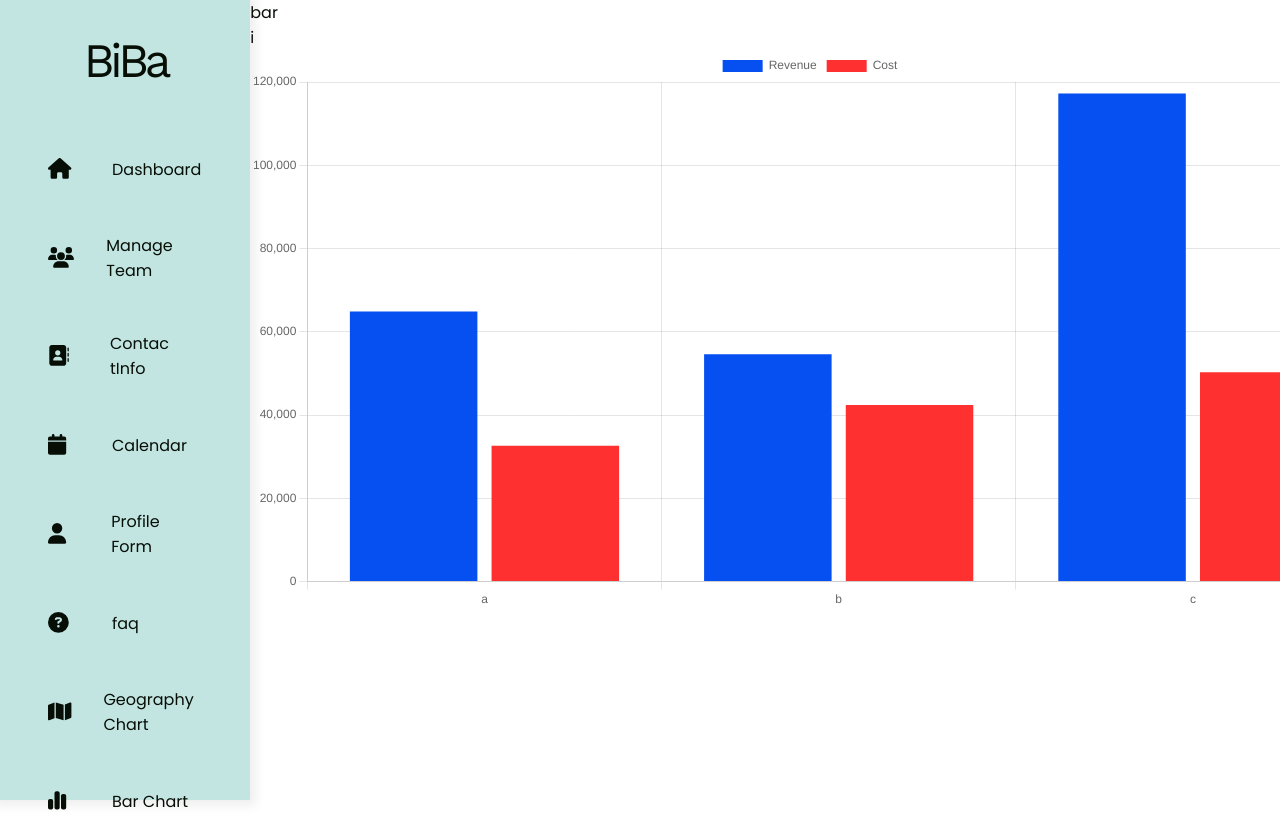
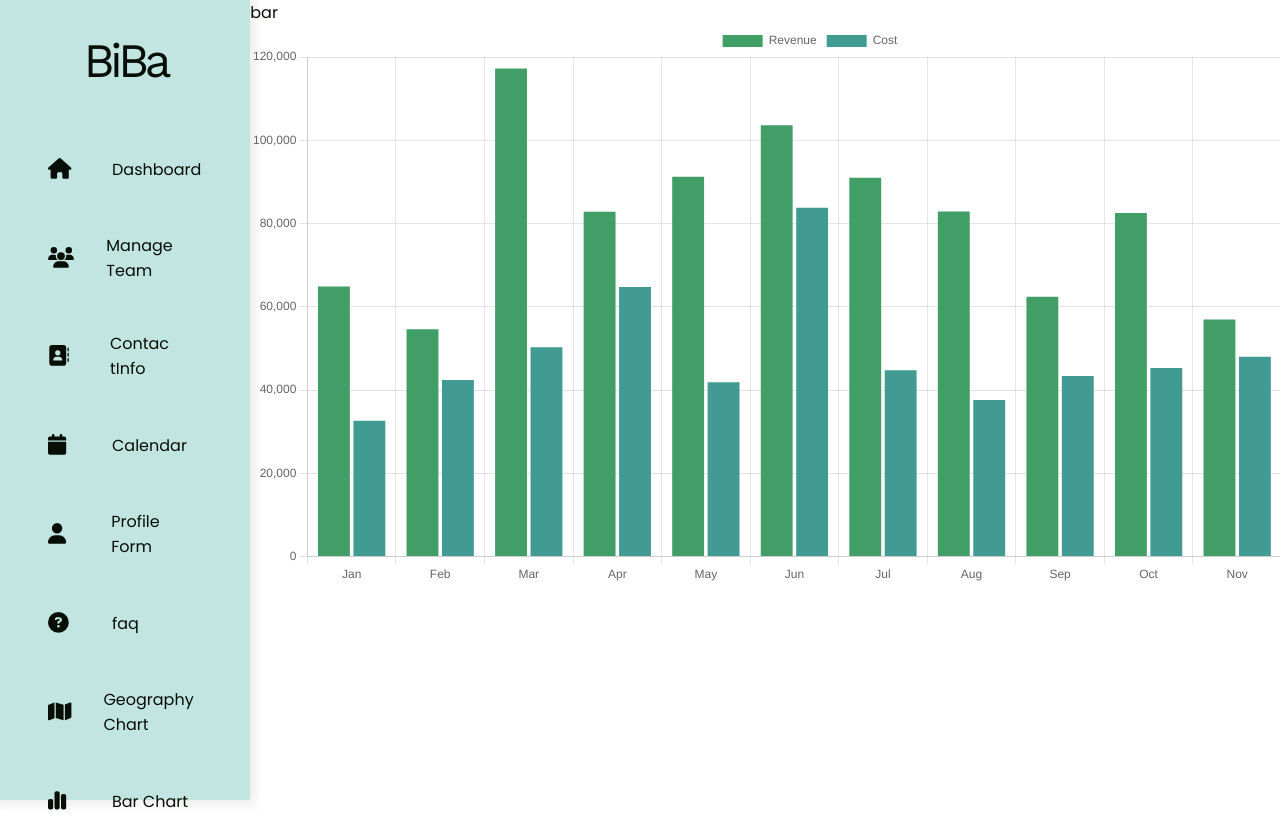
Before and after one commit to HamzaHamani/Dashboard, a React (Vite) app: page /barChart in a window 1280 px wide. Shown: the top 833 px of the page. Built offline with nearby package versions, Linux system fonts and the light colour scheme.

Commit message:
added styles to charts

```diff
--- /dev/null
+++ b/src/components/Charbig.jsx
@@ -0,0 +1,39 @@
+import {
+  Chart as ChartJS,
+  RadialLinearScale,
+  ArcElement,
+  Tooltip,
+  Legend,
+} from "chart.js";
+import { PolarArea } from "react-chartjs-2";
+function Barbig() {
+  ChartJS.register(RadialLinearScale, ArcElement, Tooltip, Legend);
+
+  const data = {
+    labels: ["Red", "Blue", "Yellow", "Green", "Purple", "Orange", "Biba"],
+    datasets: [
+      {
+        label: "# of Votes",
+        data: [12, 19, 3, 5, 2, 3, 20],
+        backgroundColor: [
+          "rgba(255, 99, 132, 0.5)",
+          "rgba(54, 162, 235, 0.5)",
+          "rgba(255, 206, 86, 0.5)",
+          "rgba(75, 192, 192, 0.5)",
+          "rgba(153, 102, 255, 0.5)",
+          "rgba(255, 159, 64, 0.5)",
+          "#555",
+        ],
+        borderWidth: 1,
+      },
+    ],
+  };
+
+  return (
+    <div className="barBig">
+      <PolarArea data={data} />;
+    </div>
+  );
+}
+
+export default Barbig;
--- a/src/components/barChartComponent.jsx
+++ b/src/components/barChartComponent.jsx
@@ -5,22 +5,22 @@ import revenueData from "./data/revenueData.json";
 function BarBitch() {
   return (
     <div>
-      i
       <Bar
         data={{
-          labels: ["a", "b", "c"],
+          labels: revenueData.map((data) => data.label),
           datasets: [
             {
               label: "Revenue",
               data: revenueData.map((data) => data.revenue),
-              backgroundColor: "#064FF0",
-              borderColor: "#064FF0",
+              backgroundColor: "#429e67",
+
+              borderColor: "#111",
             },
             {
               label: "Cost",
               data: revenueData.map((data) => data.cost),
-              backgroundColor: "#FF3030",
-              borderColor: "#FF3030",
+              backgroundColor: " #419b92",
+              borderColor: "#111",
             },
           ],
         }}
--- a/src/index.css
+++ b/src/index.css
@@ -55,3 +55,7 @@ text #040703
   /* background-color: rgba(255, 0, 0, 0.26); */
   width: 70rem;
 }
+
+.barBig {
+  width: 50rem;
+}
--- a/src/pages/Geography.jsx
+++ b/src/pages/Geography.jsx
@@ -1,36 +1,9 @@
-import {
-  Chart as ChartJS,
-  RadialLinearScale,
-  ArcElement,
-  Tooltip,
-  Legend,
-} from "chart.js";
-import { PolarArea } from "react-chartjs-2";
+import Barbig from "../components/Charbig";
+
 function Geography() {
-  ChartJS.register(RadialLinearScale, ArcElement, Tooltip, Legend);
-
-  const data = {
-    labels: ["Red", "Blue", "Yellow", "Green", "Purple", "Orange"],
-    datasets: [
-      {
-        label: "# of Votes",
-        data: [12, 19, 3, 5, 2, 3],
-        backgroundColor: [
-          "rgba(255, 99, 132, 0.5)",
-          "rgba(54, 162, 235, 0.5)",
-          "rgba(255, 206, 86, 0.5)",
-          "rgba(75, 192, 192, 0.5)",
-          "rgba(153, 102, 255, 0.5)",
-          "rgba(255, 159, 64, 0.5)",
-        ],
-        borderWidth: 1,
-      },
-    ],
-  };
-
   return (
     <div>
-      return <PolarArea data={data} />;
+      <Barbig />;
     </div>
   );
 }
```
